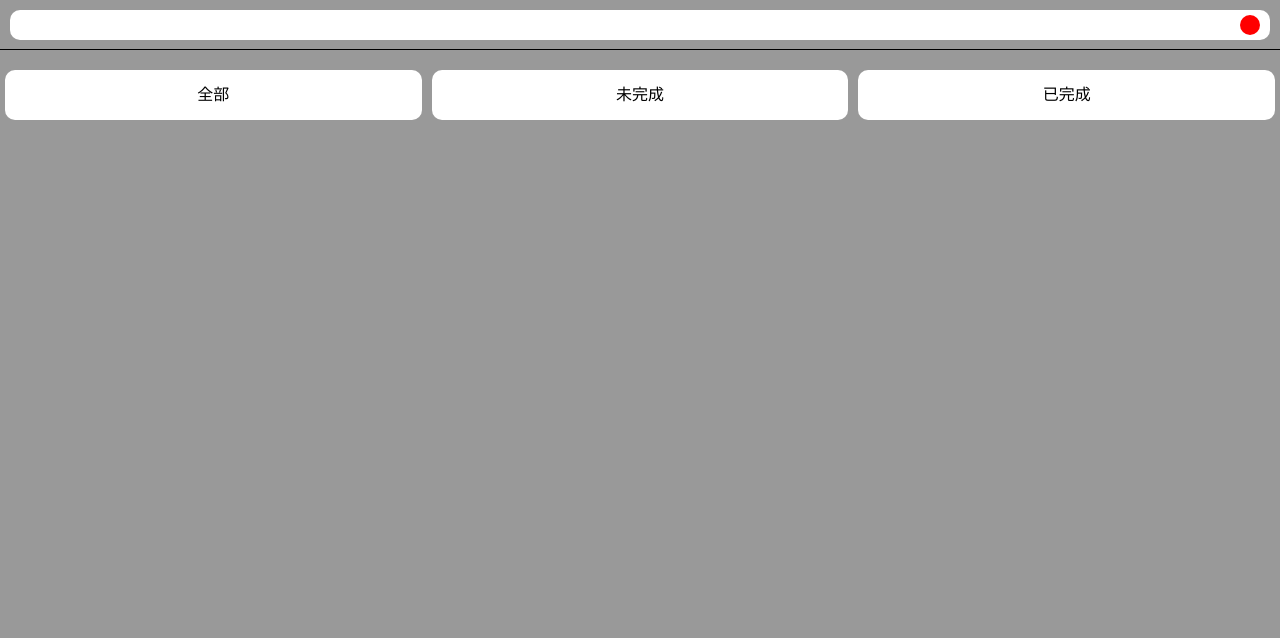
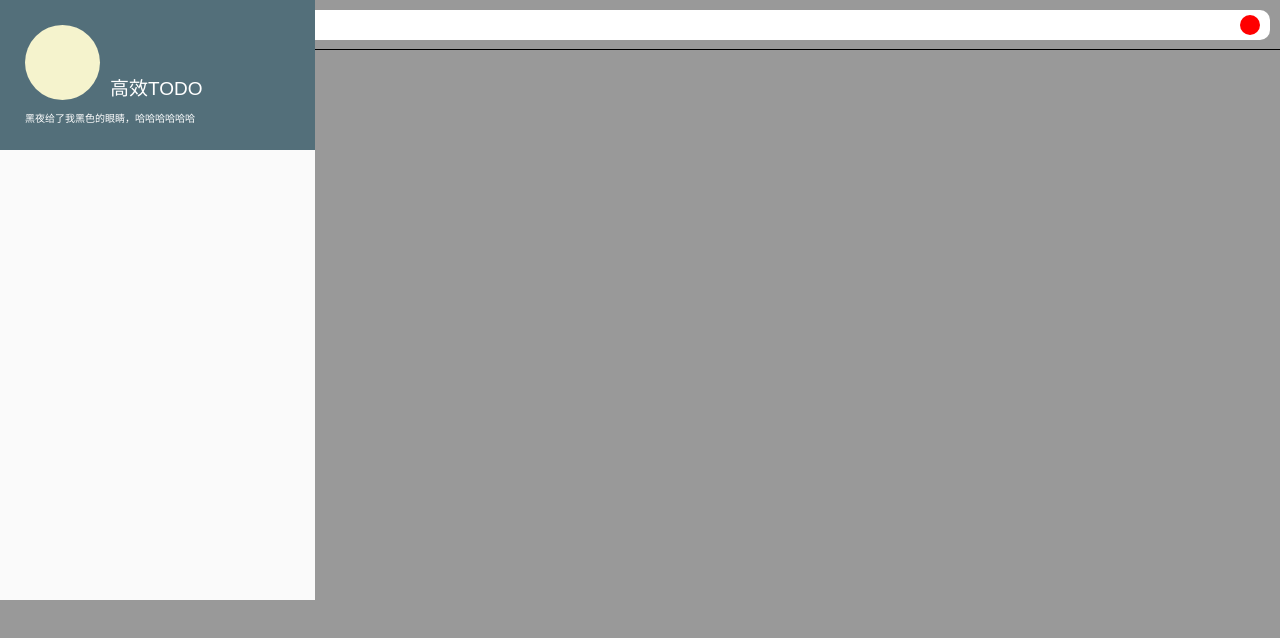
Before and after one commit to Yang-yibu/todo, a plain HTML site: page index.html in a window 1280 px wide. Drawn offline with Linux system fonts and the light colour scheme.

Commit message:
侧边头像

```diff
--- a/css/main.scss
+++ b/css/main.scss
@@ -11,6 +11,7 @@ html{
 }
 body{
     font-size: 16px;
+    font-family:  "楷体", sans-serif;
     background: #999;
 }
 
@@ -63,6 +64,51 @@ $design-width: 750px;
         @include add;
     }
 }
+
+/* 侧边 */
+.cebian{
+    width: 6.3rem;
+    height: 12rem;
+    background: #FAFAFA;
+    position: fixed;
+    left: 0;
+    top: 0;
+    overflow: auto;
+    .logo{
+        width: 100%;
+//      height: 3rem;
+        padding: 0.5rem;
+        background: #536f7a;
+        color: #fff;
+        overflow: hidden;
+        #touxiang{
+            overflow: hidden;
+            .touxiang{
+            width: 1.5rem;
+            height: 1.5rem;
+            background: #f5f3cd;
+            border-radius: 50%;
+            float: left;
+            }
+            .name{
+                margin: 0.5rem;
+                float: left;
+                position: absolute;
+                left: 1.7rem;
+                bottom: 0;
+                margin: auto;
+                font-size: 0.38rem;
+            }
+        }
+        .xinxi{
+            margin-top: 0.2rem;
+            float: left;
+            font-size: 0.2rem;
+        }
+    }
+}
+/* end */
+
 .ul{
     padding: 0.2rem;
     li{
--- a/index.html
+++ b/index.html
@@ -14,6 +14,25 @@
 			<div class="add"></div>
 		</div>
 
+		<!-- 侧边 -->
+		<div class="cebian">
+			<div class="logo">
+				<div id="touxiang">
+					<div class="touxiang"></div>
+					<div class="name">
+						高效TODO
+					</div>
+				</div>
+				<div class="xinxi">
+					<div class="geyan-chuang"></div>
+					<div class="geyan">
+						黑夜给了我黑色的眼睛，哈哈哈哈哈哈
+					</div>
+				</div>
+			</div>
+		</div>
+		<!-- end -->
+
 		<ul class="ul">
 			<!--<li class="done">
 				<div class="content"></div>
@@ -24,7 +43,7 @@
 				<div class="delete"></div>
 			</li>-->
 		</ul>
-		<div class="foot">
+		<!--<div class="foot">
 			<div class="all">
 				<p>全部</p>
 			</div>
@@ -34,6 +53,6 @@
 			<div class="yi">
 				<p>已完成</p>
 			</div>
-		</div>
+		</div>-->
 	</body>
 </html>
```
Also changed, not shown: css/main.css.
